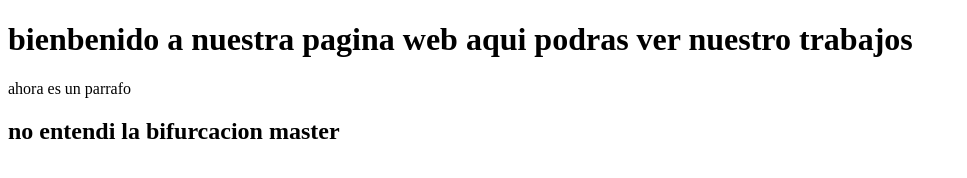
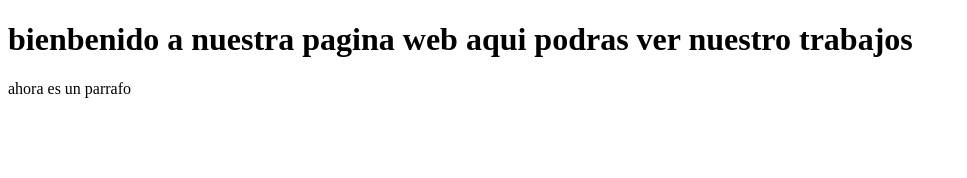
Before and after one commit to saulsr3/pagina-web-escritorio, a plain HTML site: page index.html in a window 1280 px wide. Shown: the whole page, without its empty margins (0-967 px from the left). Drawn offline with Linux system fonts and the light colour scheme.

Commit message:
ya entendi la fifurcacion
entendido

```diff
--- a/index.html
+++ b/index.html
@@ -9,6 +9,5 @@
 <body>
     <h1> bienbenido a nuestra pagina web aqui podras ver nuestro trabajos</h1>
      <p> ahora es un parrafo</p>
-     <h2>no entendi la bifurcacion master</h2>
 </body>
 </html>
```
